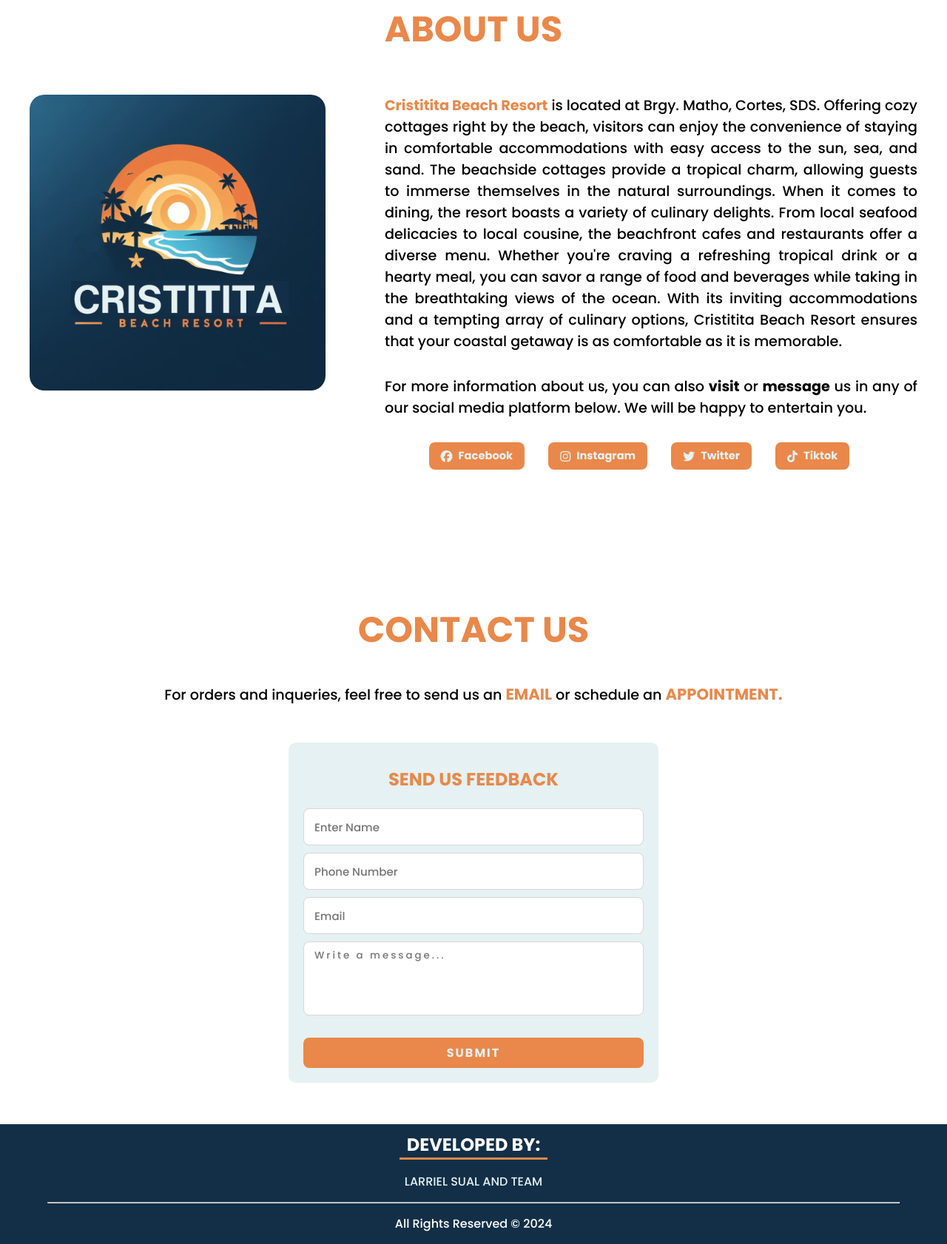
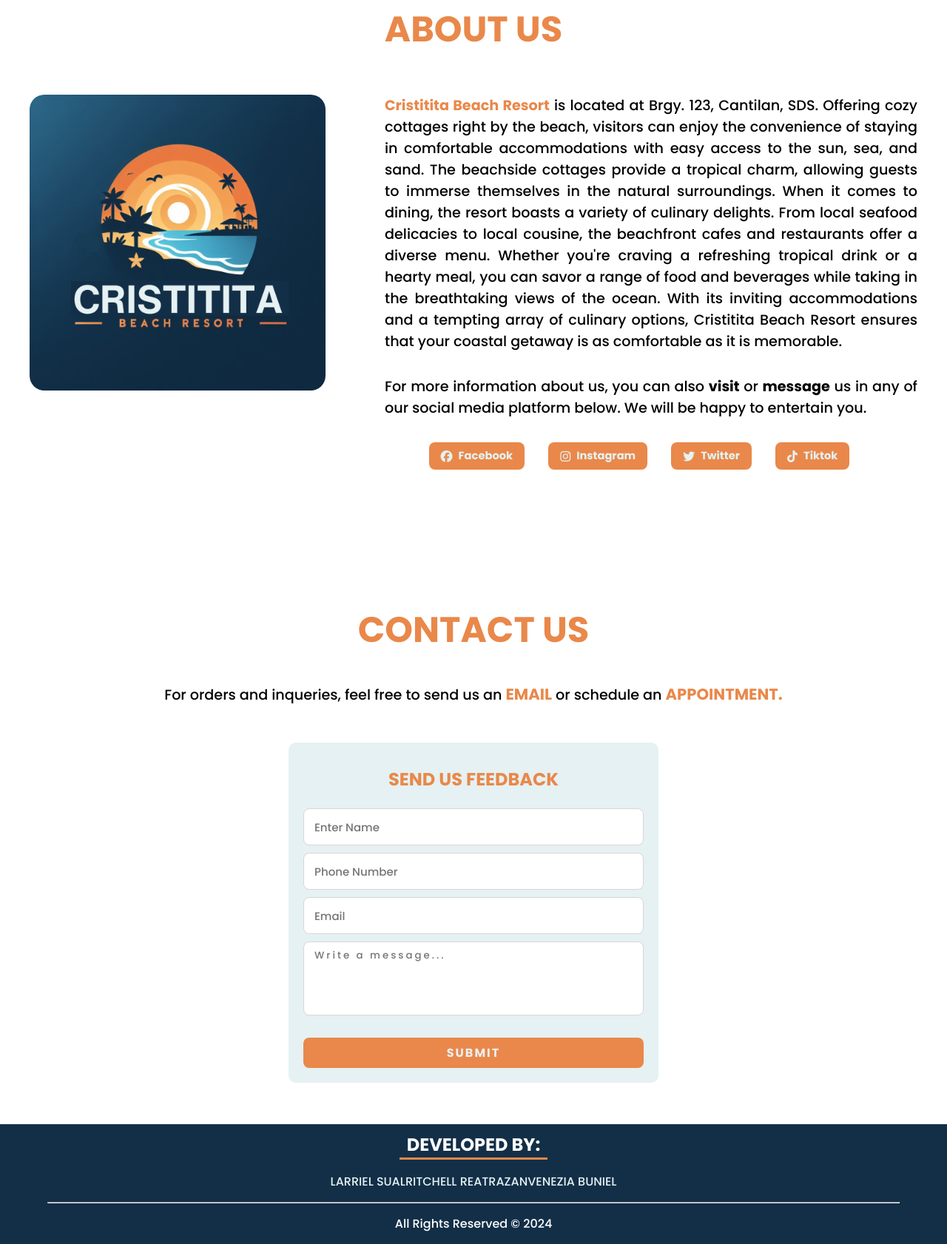
Before and after one commit to johnlloydbongcales/cristittita-resort, a plain HTML site: page index.html in a window 1280 px wide. Shown: the part 880-2562 px from the top of the page at 74% size. Drawn offline with nearby package versions, Linux system fonts and the light colour scheme; some packages are replaced by stand-ins of ours; a script that the page names is missing.

Commit message:
Update index.html

```diff
--- a/index.html
+++ b/index.html
@@ -55,7 +55,7 @@
           <h2 class="darkmode-ignore">Cristitita Resort</h2>
           <h4 class="typer"><span id="typer"></span></h4>
           <p>
-            Cristitita Beach in Cortes, SDS, is a slice of tropical heaven. With soft white sands and clear blue waters, it's a perfect spot to kick back and relax. Palm trees sway in the breeze, and the gentle waves create a soothing soundtrack. As the sun sets, the sky transforms into a canvas of warm colors, making it an ideal place for a romantic evening stroll. Whether you're into snorkeling or just want to soak up the sun, Matho Beach offers a simple yet beautiful escape from the everyday hustle.
+            Cristitita Beach in Cantilan, SDS, is a slice of tropical heaven. With soft white sands and clear blue waters, it's a perfect spot to kick back and relax. Palm trees sway in the breeze, and the gentle waves create a soothing soundtrack. As the sun sets, the sky transforms into a canvas of warm colors, making it an ideal place for a romantic evening stroll. Whether you're into snorkeling or just want to soak up the sun, Matho Beach offers a simple yet beautiful escape from the everyday hustle.
 
             <a href="#about"
               ><button id="cta" class="darkmode-ignore">
@@ -106,7 +106,7 @@
           <div class="details">
             <p class="first-par">
               <strong style="color: #E9884A;">Cristitita Beach Resort</strong>
-              is located at Brgy. Matho, Cortes, SDS. Offering cozy cottages
+              is located at Brgy. 123, Cantilan, SDS. Offering cozy cottages
                right by the beach, visitors can enjoy the convenience of staying
                in comfortable accommodations with easy access to the sun, sea,
                and sand. The beachside cottages provide a tropical charm, allowing
@@ -158,7 +158,7 @@
         <div class="description">
           <p>
             For orders and inqueries, feel free to send us an
-            <a href="#">email</a> or schedule an <a href="https://calendly.com/johnlloydbongcales/cristitita-reservation">appointment.</a>
+            <a href="#">email</a> or schedule an <a href="https://calendly.com/xihaseh583/cristitita-resort-booking">appointment.</a>
           </p>
         </div>
 
@@ -189,8 +189,10 @@
         <h1>developed by:</h1>
         <ul id="developer">
 <!--           <li style="padding-right: 0;"><a href="https://johnlloydbongcales.netlify.app/">John Lloyd Bongcales</a> </li> -->
-           <li style="padding-right: 0;"><a href="">Larriel Sual and Team</a> </li>
-        </ul>
+           <li style="padding-right: 0;"><a href="">Larriel Sual</a> </li>
+  <li style="padding-right: 0;"><a href="">Ritchell Reatrazan</a> </li>
+
+  <li style="padding-right: 0;"><a href="">Venezia Buniel</a> </li>        </ul>
 
         <hr style="color: #275775;" />
         <h3 class="credit">All rights reserved &copy; 2024</h3>
```
